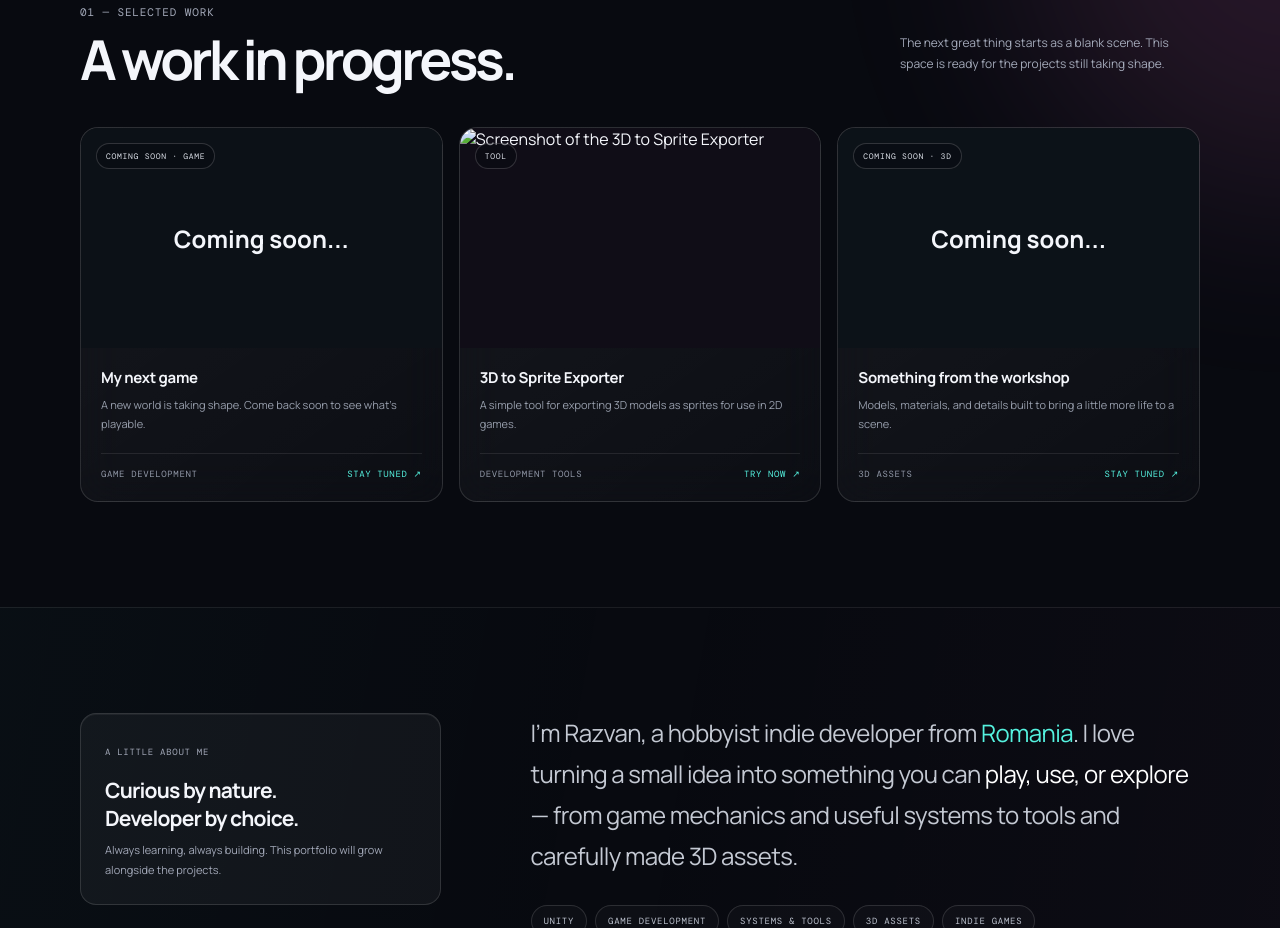
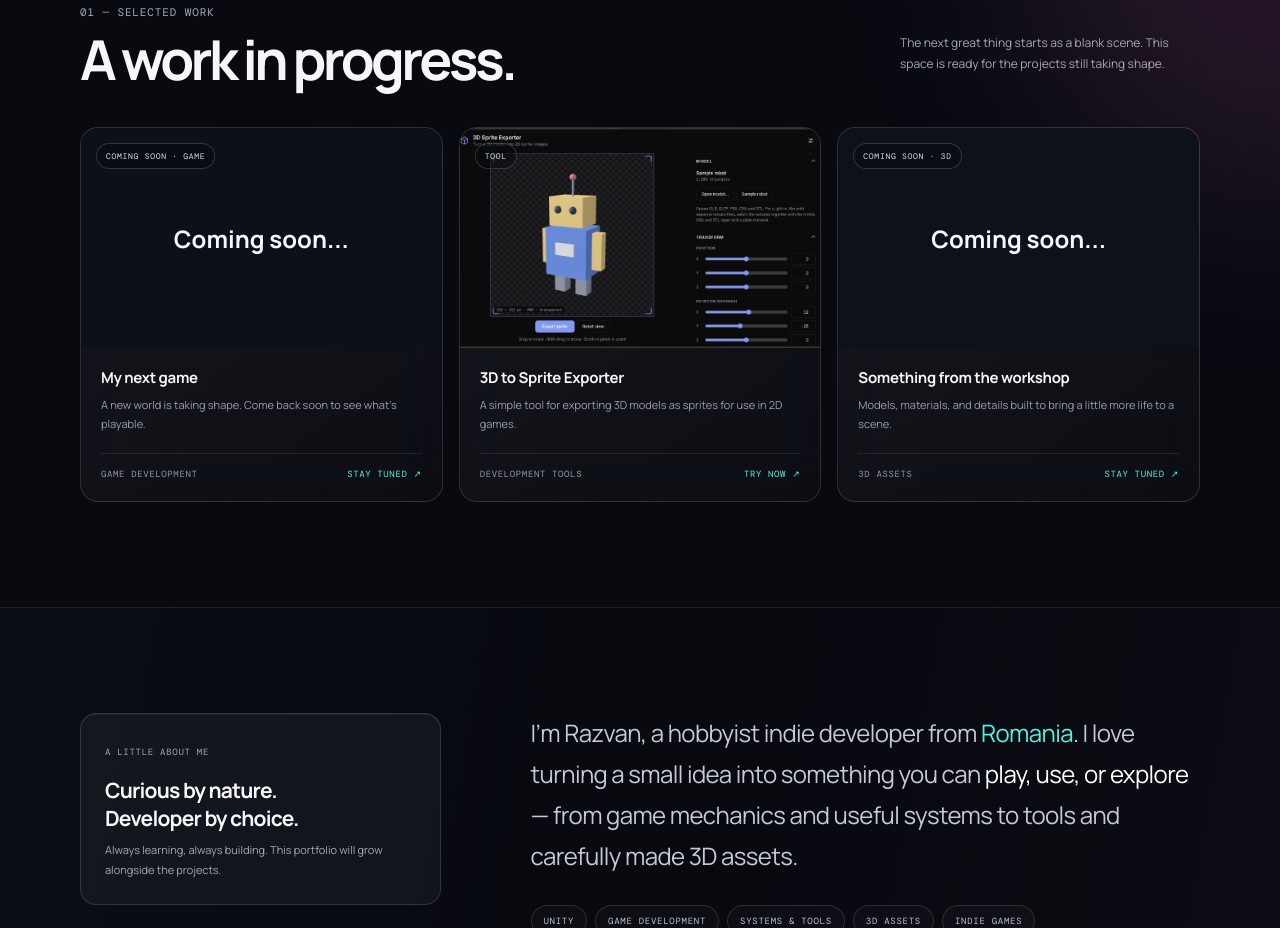
Before and after one commit to Razvy16C/My-Portfolio, a plain HTML site: page index.html in a window 1280 px wide. Shown: the part 900-1828 px from the top of the page. Drawn offline with nearby package versions, Linux system fonts and the light colour scheme.

Commit message:
Fixed assets' paths in the html file

```diff
--- a/index.html
+++ b/index.html
@@ -85,7 +85,7 @@
           <article class="project reveal">
             <a href="https://razvy16c.github.io/3D-Sprite-Exporter/" target="_blank" rel="noopener noreferrer">
               <div class="project-art has-photo">
-                <img src="Assets/Icons/Images/Project art/sprite-exporter.png" alt="Screenshot of the 3D to Sprite Exporter" loading="lazy" />
+                <img src="Assets/Project art/sprite-exporter.png" alt="Screenshot of the 3D to Sprite Exporter" loading="lazy" />
                 <span class="project-tag">Tool</span>
               </div>
             </a>
```
